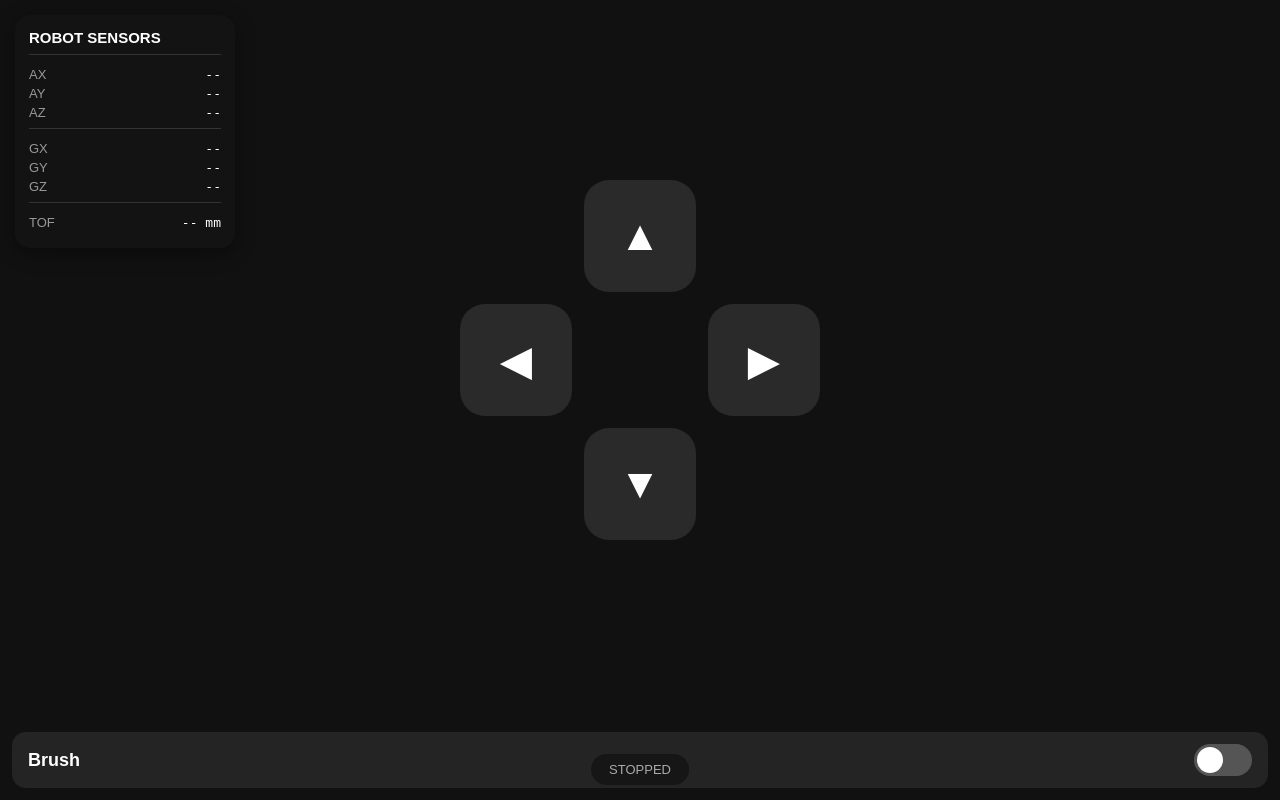
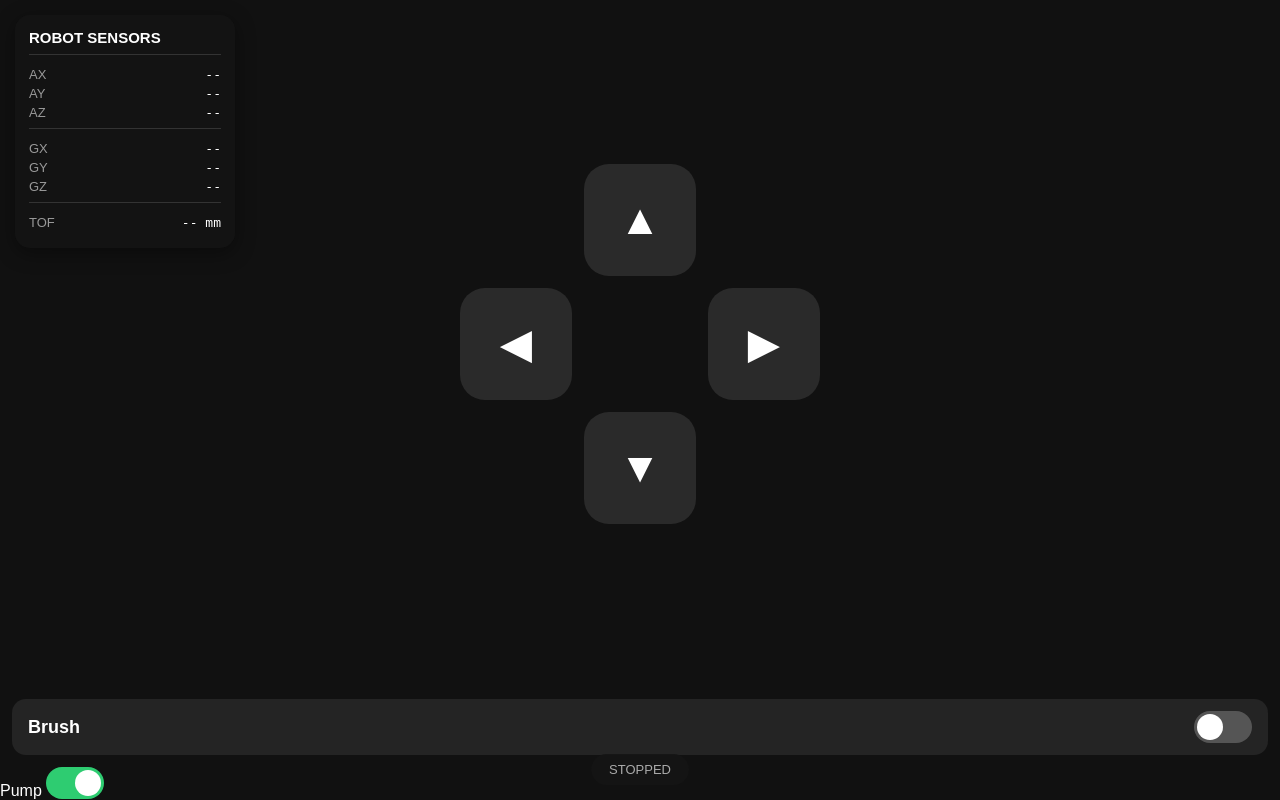
Before and after one commit to League-Consultancy/solar-robot, a Flask app: page / in a window 1280 px wide. Run offline with Flask 3, Linux system fonts and the light colour scheme; data that the repository does not hold is empty; parts of the project's set-up code (start-up, migrations or seed data) failed here and were passed over.

Commit message:
Pump switch added to final app.

```diff
--- a/main.py
+++ b/main.py
@@ -6,6 +6,7 @@
 from motors.brush_final import RMCS2304Motor
 from sensors.mpu6050 import MPU6050
 from sensors.tof import ToF
+from sensors.relay import PumpRelay
 
 
 # ============================================================
@@ -28,6 +29,8 @@
     slave_id=7,
     baudrate=9600
 )
+
+pump = PumpRelay(pin=17)
 
 brush.set_speed(2048)
 
@@ -59,6 +62,7 @@
 
 current_command = "stop"
 brush_state = False
+pump_state = True
 
 # ============================================================
 # SENSOR DATA
@@ -258,6 +262,46 @@
 # SENSOR DATA
 # ============================================================
 
+@app.route("/pump/on", methods=["POST"])
+def pump_on():
+    global pump_state
+
+    try:
+        # Relay is already ON after initialization.
+        pump.start()
+        pump_state = True
+
+        return jsonify({
+            "success": True,
+            "pump": True
+        })
+
+    except Exception as e:
+        return jsonify({
+            "success": False,
+            "error": str(e)
+        }), 500
+
+
+@app.route("/pump/off", methods=["POST"])
+def pump_off():
+    global pump_state
+
+    try:
+        pump.stop()
+        pump_state = False
+
+        return jsonify({
+            "success": True,
+            "pump": False
+        })
+
+    except Exception as e:
+        return jsonify({
+            "success": False,
+            "error": str(e)
+        }), 500
+
 @app.route("/sensors")
 def sensors():
 
--- a/templates/index.html
+++ b/templates/index.html
@@ -456,6 +456,19 @@
     </button>
 </div>
 
+    <div class="device-control">
+    <span>Pump</span>
+
+    <button id="pumpSwitch"
+            class="switch on"
+            type="button"
+            aria-pressed="true">
+
+        <span class="switch-knob"></span>
+
+    </button>
+</div>
+
     <div
         id="status"
         class="status"
@@ -613,6 +626,44 @@
     }
 });
 
+const pumpSwitch = document.getElementById("pumpSwitch");
+
+let pumpOn = true;
+
+pumpSwitch.addEventListener("click", async () => {
+
+    const newState = !pumpOn;
+
+    try {
+
+        const response = await fetch(
+            newState ? "/pump/on" : "/pump/off",
+            {
+                method: "POST"
+            }
+        );
+
+        const data = await response.json();
+
+        if (!data.success) {
+            throw new Error(data.error || "Pump command failed");
+        }
+
+        pumpOn = data.pump;
+
+        pumpSwitch.classList.toggle("on", pumpOn);
+
+        pumpSwitch.setAttribute(
+            "aria-pressed",
+            pumpOn ? "true" : "false"
+        );
+
+    } catch (error) {
+
+        console.error("Pump error:", error);
+
+    }
+});
 
 /* =========================================================
    TOUCH / MOUSE EVENTS
```
